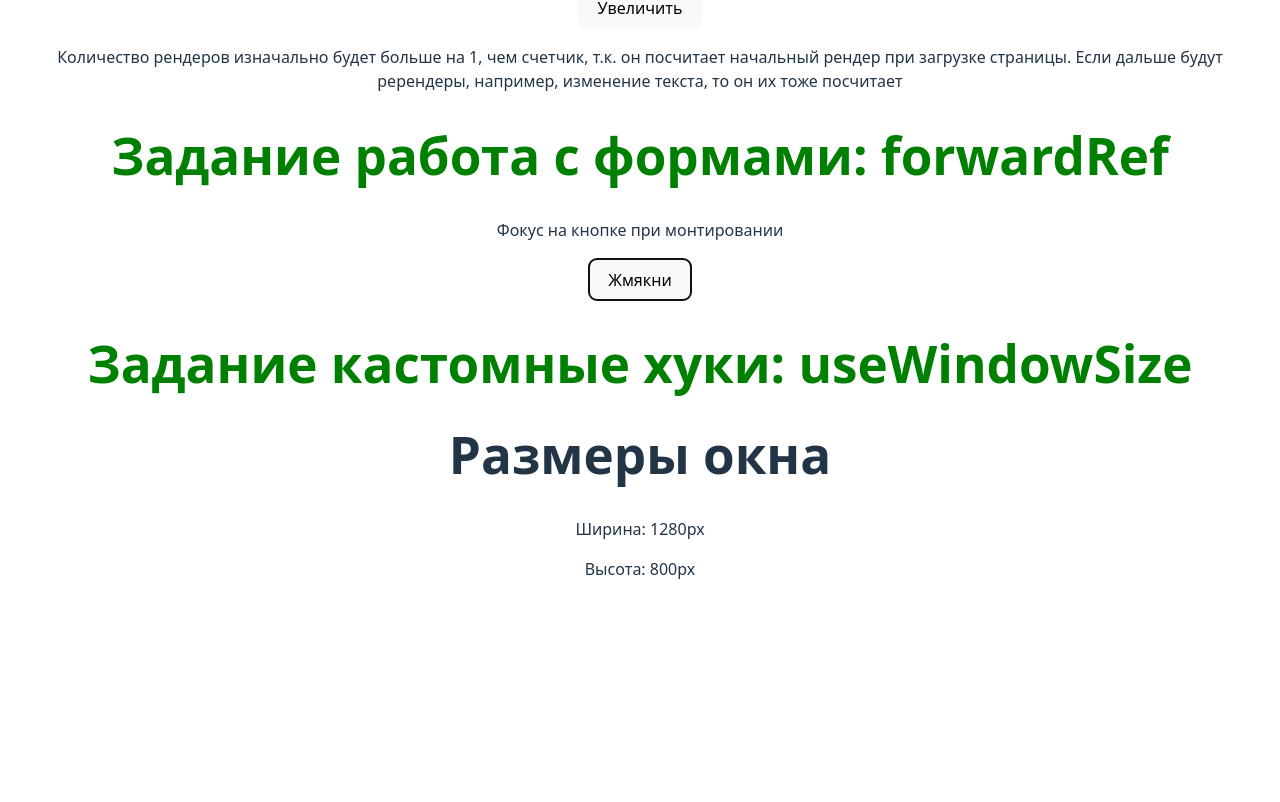
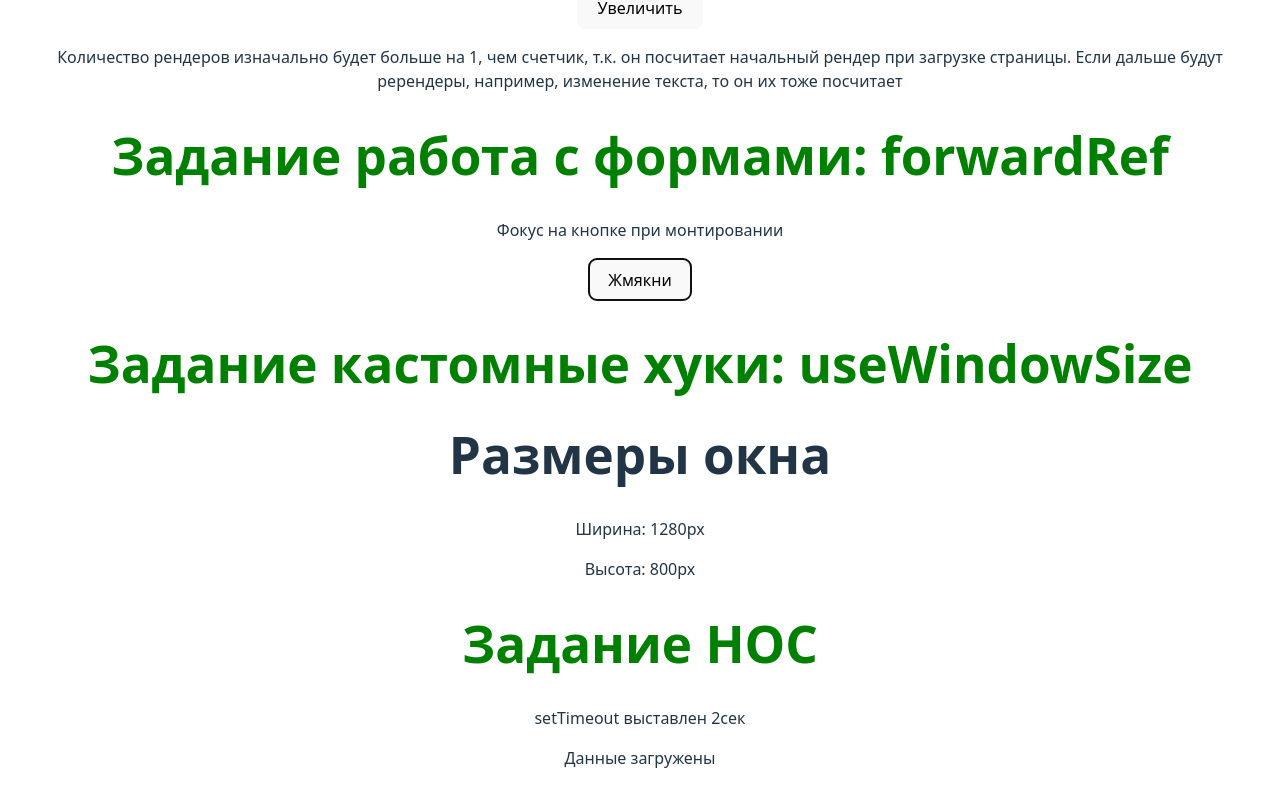
Before and after one commit to 4yryH/react, a React (Vite) app in the folder my-react-app/: page / in a window 1280 px wide. Shown: the part 2398-3200 px from the top of the page. Before the commit the page ends 3027 px from the top, so only its background shows below. Built offline with nearby package versions, Linux system fonts and the light colour scheme.

Commit message:
task-19 React HOC

```diff
--- a/my-react-app/src/App.jsx
+++ b/my-react-app/src/App.jsx
@@ -1,5 +1,4 @@
 import React, {useRef, useEffect} from 'react';
-import './App.css'
 import ToDoDynamic from './components/task-3/task-3-react.jsx'
 import UserCard from "./components/task-5/task-5-props.jsx";
 import {Counter, GetPost} from "./components/task-6/task-6-hooks-usestate.jsx";
@@ -10,6 +9,8 @@ import {Form} from "./components/task-15/ValidationForm.jsx";
 import {RenderCounter} from "./components/task-15/RenderCounter.jsx";
 import {CustomButton} from "./components/task-15/CustomButton.jsx";
 import {WindowSizeDisplay} from "./components/task-18/WindowSize.jsx";
+import {WithLoading} from "./components/task-19/WithLoading.jsx";
+import './App.css'
 
 function App() {
   const buttonRef = useRef(null);
@@ -19,6 +20,11 @@ function App() {
       buttonRef.current.focus();
     }
   }, []);
+
+  // компоненты, который будем передавать в HOC
+  const DataComponent = () => <div>Данные загружены</div>
+  // передача компонента в HOC WithLoading
+  const DataWithLoading = WithLoading(DataComponent)
 
   return (
     <>
@@ -56,6 +62,10 @@ function App() {
       <h1 style={{color: 'green'}}>Задание кастомные хуки: useWindowSize</h1>
       <WindowSizeDisplay/>
 
+      <h1 style={{color: 'green'}}>Задание HOC</h1>
+      <p>setTimeout выставлен 2сек</p>
+      <DataWithLoading/>
+
     </>
   );
 }
--- /dev/null
+++ b/my-react-app/src/components/task-19/WithLoading.jsx
@@ -0,0 +1,28 @@
+// Создай HOC withLoading, который принимает компонент,
+// показывает "Загрузка..." перед его рендером.
+// Через 2 секунды заменяет его на переданный компонент.
+
+import React, {useState, useEffect} from 'react';
+
+export function WithLoading(WrappedComponent) {
+  return function WithLoadingComponent(props) {
+    const [loading, setLoading] = useState(true);
+
+    useEffect(() => {
+      const timer = setTimeout(() => {
+        setLoading(false);
+      }, 2000);
+      return () => clearTimeout(timer);
+    }, []);
+
+    if (loading) {
+      return (
+        <div>
+          Загрузка...
+        </div>
+      );
+    }
+
+    return <WrappedComponent {...props} />;
+  };
+}
```
